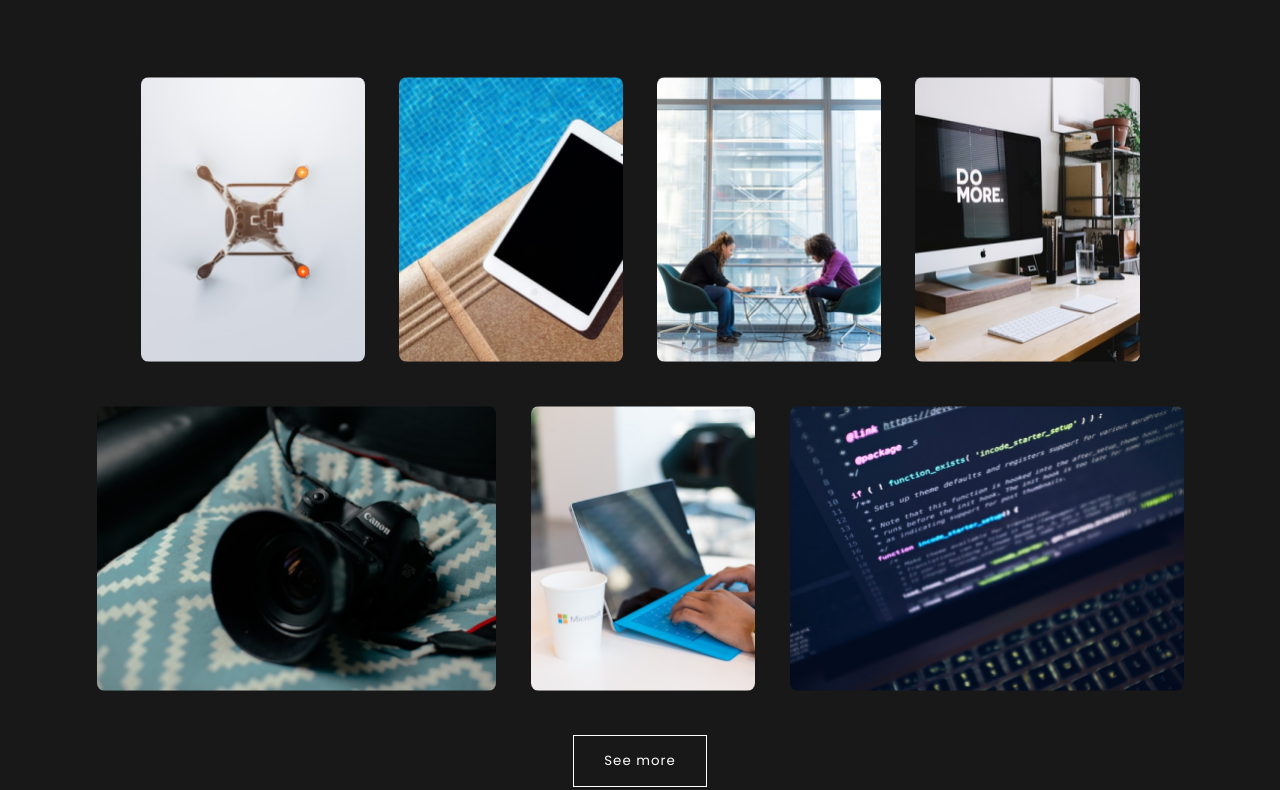
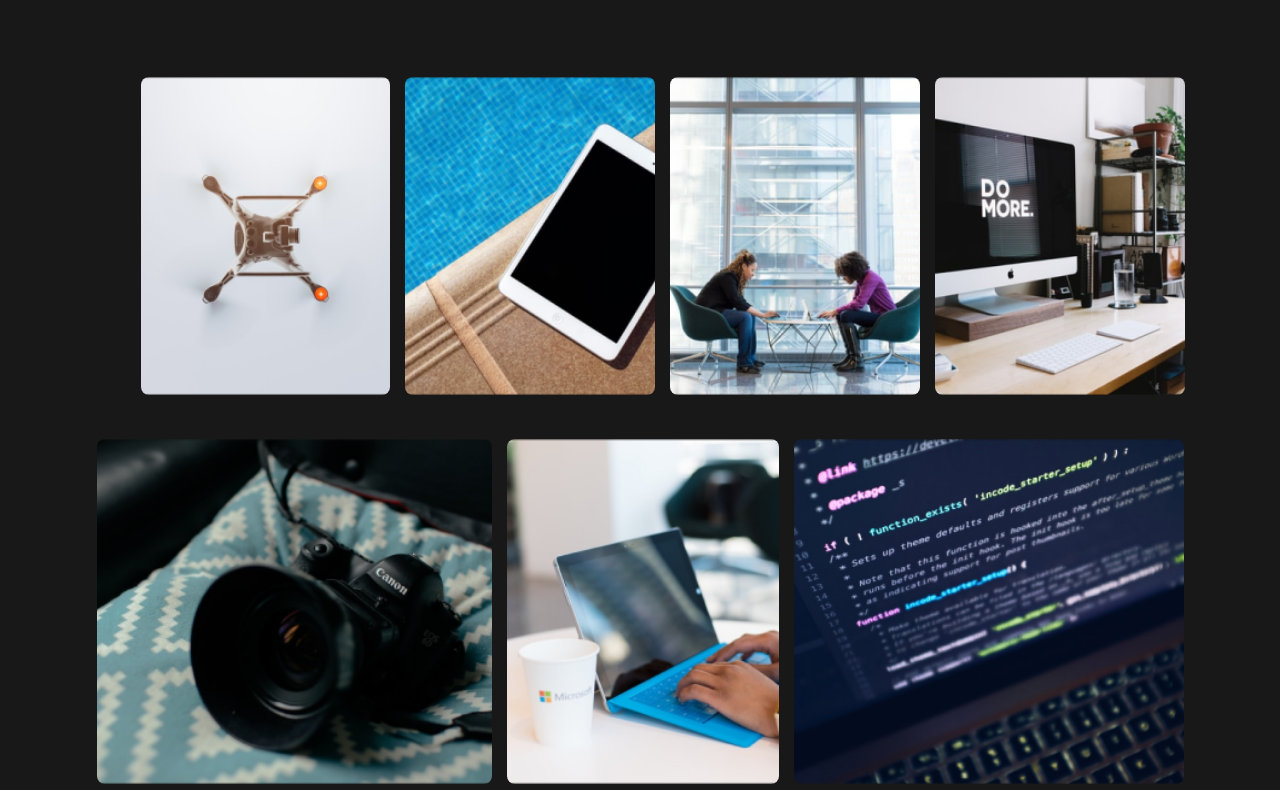
Before and after one commit to natalia-lypovyk/landing-template, a website built with Parcel: page src/index.html in a window 1280 px wide. Shown: the part 3661-4451 px from the top of the page. Built offline with nearby package versions, Linux system fonts and the light colour scheme; files whose address does not match are found by name.

Commit message:
fix: Correct image resizing and overflow on different resolutions

```diff
--- a/src/styles/_gallery.scss
+++ b/src/styles/_gallery.scss
@@ -16,10 +16,16 @@
   }
 
   &__image {
-    height: 100%;
-    width: auto;
+    max-width: 100%;
+    min-width: 25%;
 
     border-radius: 8px;
+
+    object-fit: cover;
+
+    &:not(:last-child) {
+      margin-right: 15px;
+    }
 
     @include _760 {
       &:not(:last-child) {
@@ -32,8 +38,9 @@
 .top {
   display: flex;
   justify-content: space-between;
+  align-items: stretch;
 
-  height: 285px;
+  width: 100%;
 
   margin: 44px 0 44px;
   padding: 0 44px;
@@ -49,8 +56,7 @@
 .bottom {
   display: flex;
   justify-content: space-between;
-
-  height: 285px;
+  align-items: stretch;
 
   @include _760 {
     display: none;
```
